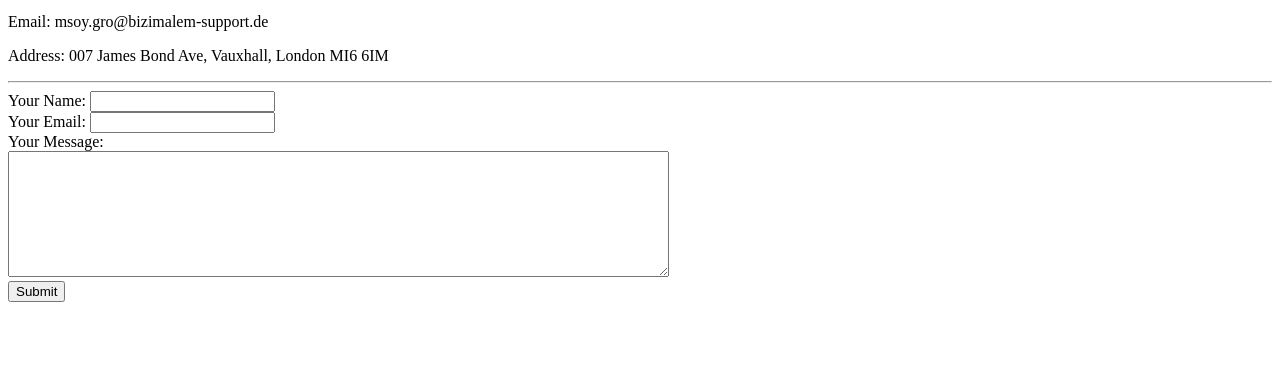
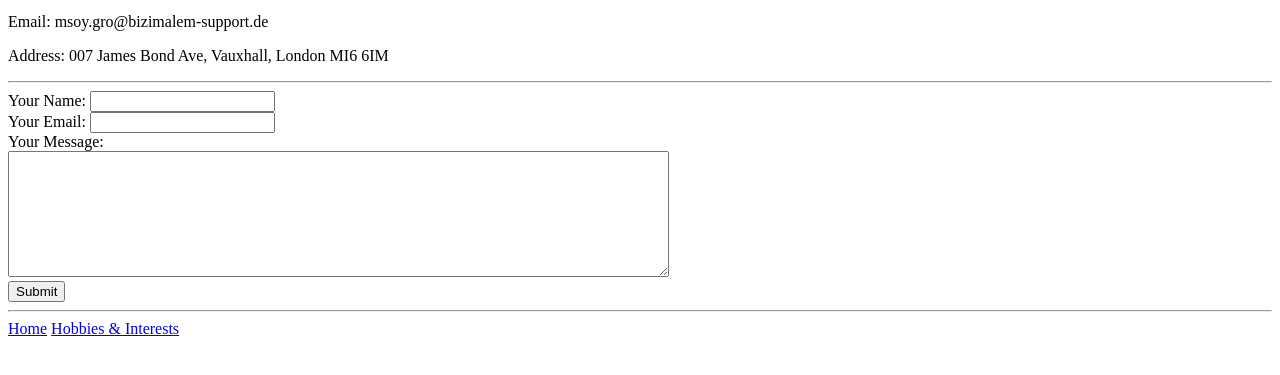
Before and after one commit to JayLSen/cv, a plain HTML site: page contact-me.html in a window 1280 px wide. Shown: the part 101-476 px from the top of the page. Drawn offline with Linux system fonts and the light colour scheme.

Commit message:
Update contact-me.html

```diff
--- a/contact-me.html
+++ b/contact-me.html
@@ -20,7 +20,10 @@
       <label>Your Message:</label><br>
         <textarea name="yourMessage" rows="8" cols="80"></textarea><br>
       <input type="submit">
+    </form>
 
-    </form>
+    <hr>
+    <a href="index.html">Home</a>
+    <a href="hobbies.html">Hobbies & Interests</a>
   </body>
 </html>
```
